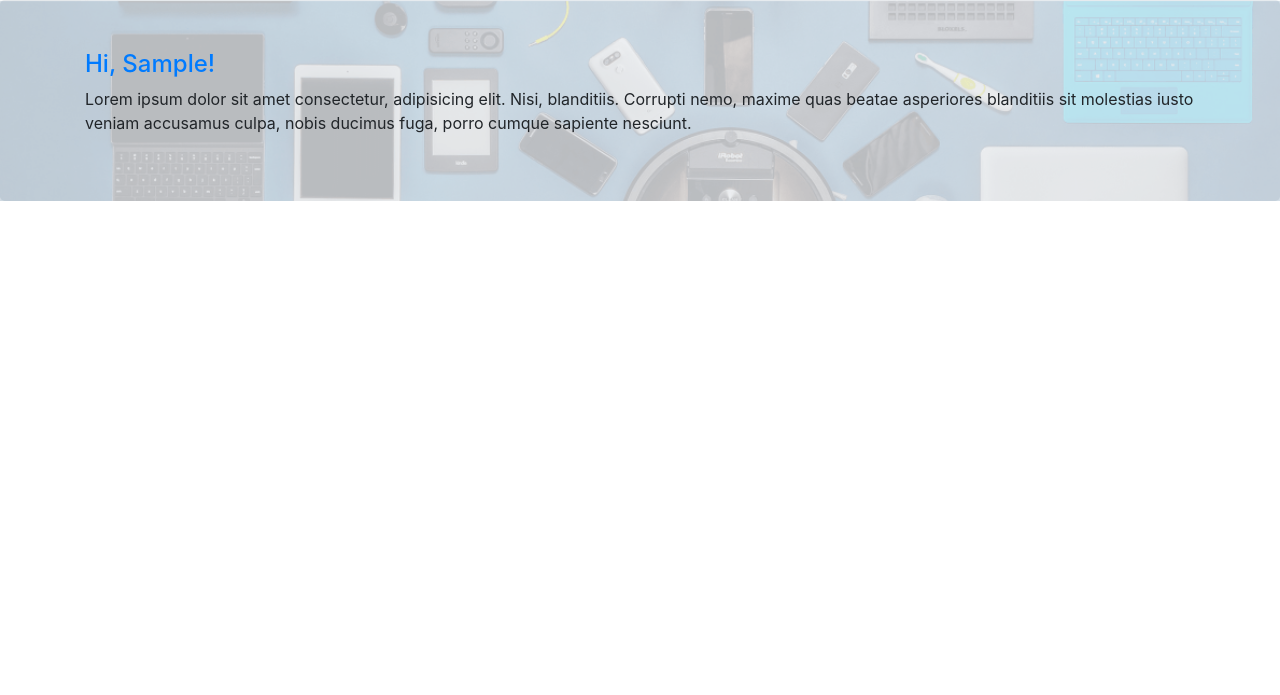
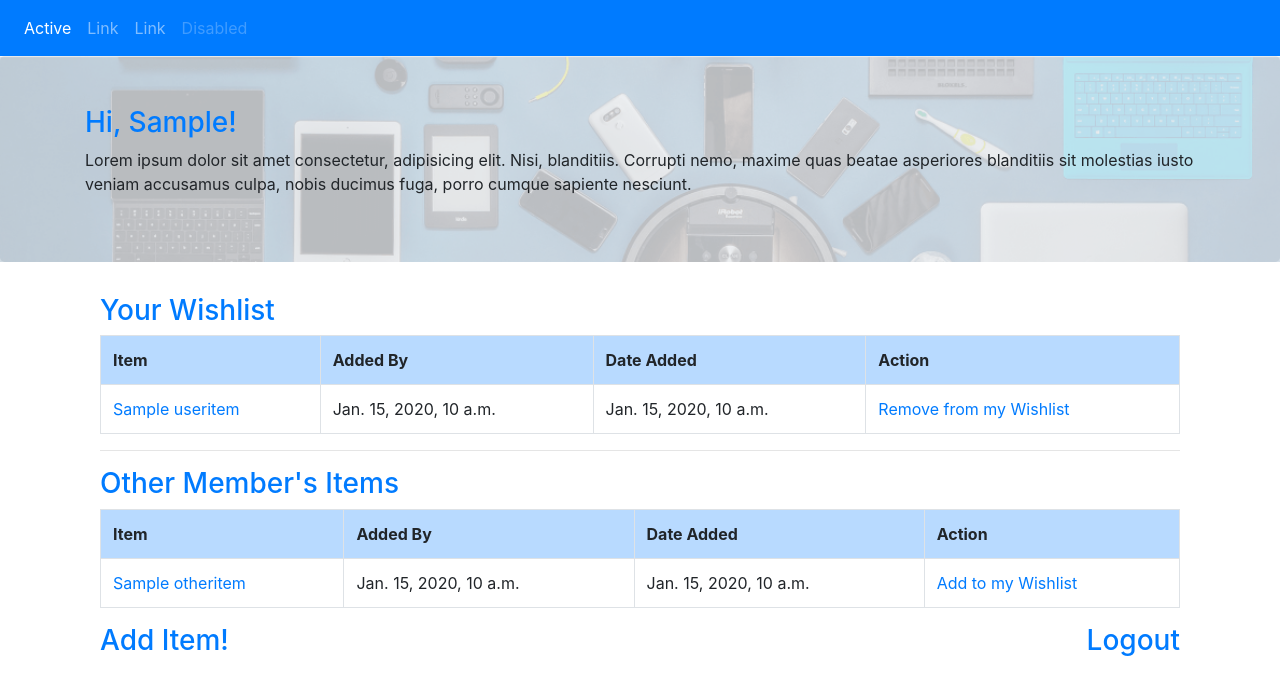
Before and after one commit to moneer-alasmar/Python, a Django app: template exam/apps/first_app/templates/first_app/newUser.html in a window 1280 px wide. Shown: the top 695 px of the page. Run offline with Django 3.2, Linux system fonts and the light colour scheme; the template is opened without the code that fills it: most values are stand-ins (such as "Sample title", 1, 10 or a date in 2020); parts of the project's set-up code (start-up, migrations or seed data) failed here and were passed over; some libraries are stand-ins or nearby versions.

Commit message:
Adding Navbar

```diff
--- a/exam/apps/first_app/templates/first_app/newUser.html
+++ b/exam/apps/first_app/templates/first_app/newUser.html
@@ -30,19 +30,78 @@
   </style>
 </head>
 <body>
+    <nav class="navbar navbar-expand-sm bg-primary navbar-dark">
+        <ul class="navbar-nav">
+          <li class="nav-item active">
+            <a class="nav-link" href="#">Active</a>
+          </li>
+          <li class="nav-item">
+            <a class="nav-link" href="#">Link</a>
+          </li>
+          <li class="nav-item">
+            <a class="nav-link" href="#">Link</a>
+          </li>
+          <li class="nav-item">
+            <a class="nav-link disabled" href="#">Disabled</a>
+          </li>
+        </ul>
+      </nav>
+
   <div class="jumbotron jumbotron-billboard">
       <div class="img"></div>
         <div class="container">
             <div class="row">
               <div class="col-lg-12">
-              <h4 class="text-primary">Hi, {{main.first_name}}!</h4>
+              <h3 class="text-primary">Hi, {{main.first_name}}!</h3>
               <p>
-                  Lorem ipsum dolor sit amet consectetur, adipisicing elit. Nisi, blanditiis. Corrupti nemo, maxime quas beatae asperiores blanditiis sit molestias iusto veniam accusamus culpa, nobis ducimus fuga, porro cumque sapiente nesciunt.
+                Lorem ipsum dolor sit amet consectetur, adipisicing elit. Nisi, blanditiis. Corrupti nemo, maxime quas beatae asperiores blanditiis sit molestias iusto veniam accusamus culpa, nobis ducimus fuga, porro cumque sapiente nesciunt.
               </p>
           </div>
         </div>
       </div>
-    </div>
+  </div>
 
+  <div class="container">
+      <div class="container">
+          <table class="table table-striped table-bordered table-hover table-condensed">
+            <h3 class="text-primary">Your Wishlist</h3>
+            <tr class="table-primary">
+              <th>Item</th>
+              <th>Added By</th>
+              <th>Date Added</th>
+              <th>Action</th>
+            </tr>
+              {% for u in useritems %}
+            <tr>
+              <td><a href="{% url 'wish_items' id=u.id%}">{{ u.name }}</a></td>
+              <td>{{ u.added_by }}</td>
+              <td>{{ u.created_at }}</td>
+              <td><a href="{% url 'delete_items' id=u.id%}">Remove from my Wishlist</a></td>
+            </tr>
+              {% endfor %}
+            </table>
+          <hr>
+
+          <table class="table table-striped table-bordered table-hover table-condensed">
+            <h3 class="text-primary">Other Member's Items</h3>
+            <tr class="table-primary">
+              <th>Item</th>
+              <th>Added By</th>
+              <th>Date Added</th>
+              <th>Action</th>
+            </tr>
+              {% for o in otheritems %}
+            <tr>
+              <td><a href="{% url 'wish_items' id=o.id%}">{{ o.name }}</a></td>
+              <td>{{ o.added_by }}</td>
+              <td>{{ o.created_at }}</td>
+              <td><a href="{% url 'join' id=o.id%}">Add to my Wishlist</a></td>
+            </tr>
+              {% endfor %}
+          </table>
+          <div class="float-left"><h3><a href="/add">Add Item!</a></h3></div>
+          <div class="float-right"><h3><a href="/logout">Logout</a></h3></div>
+        </div>
+  </div>
 </body>
 </html>
```
Also changed, not shown: exam/db.sqlite3, 1 other file.
